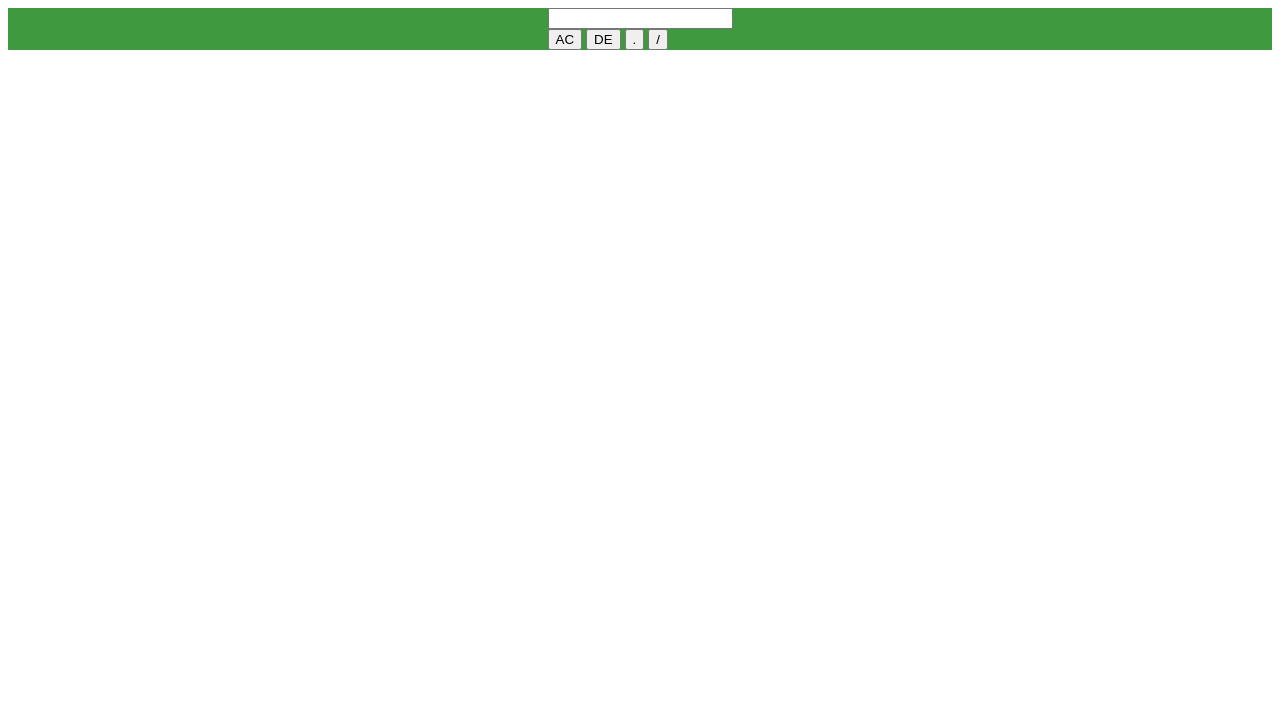
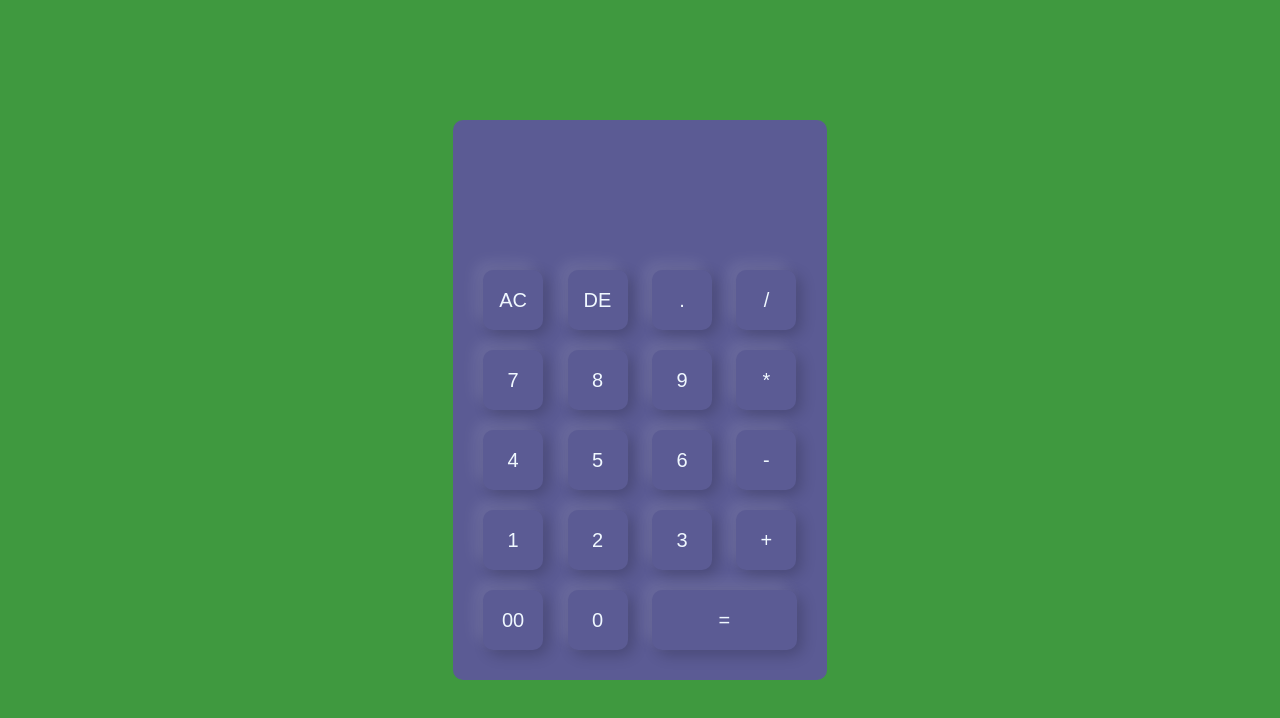
Before and after one commit to Aswathi-Manikandan/calculator, a plain HTML site: page index.html in a window 1280 px wide. Drawn offline with Linux system fonts and the light colour scheme.

Commit message:
done fully

```diff
--- a/index.html
+++ b/index.html
@@ -7,23 +7,48 @@
     <link rel="stylesheet" href="style.css">
 </head>
 <body>
-
-
 <div class="container">
     <div class="calculator">
-        <form>
+        <form name="calc">
+            <div class="display">
+                <input type="text" name="display" readonly>
+            </div>
+
             <div>
-                <input type="text" name="display">
+                <input type="button" value="AC" onclick="calc.display.value=''">
+                <input type="button" value="DE" onclick="calc.display.value=calc.display.value.toString().slice(0,-1)">
+                <input type="button" value="." onclick="calc.display.value+='.'">
+                <input type="button" value="/" onclick="calc.display.value+='/'">
             </div>
-             <div>
-                <input type="button" value="AC">
-                <input type="button" value="DE">
-                <input type="button" value=".">
-                <input type="button" value="/">
-             </div>
+
+            <div>
+                <input type="button" value="7" onclick="calc.display.value+='7'">
+                <input type="button" value="8" onclick="calc.display.value+='8'">
+                <input type="button" value="9" onclick="calc.display.value+='9'">
+                <input type="button" value="*" onclick="calc.display.value+='*'">
+            </div>
+
+            <div>
+                <input type="button" value="4" onclick="calc.display.value+='4'">
+                <input type="button" value="5" onclick="calc.display.value+='5'">
+                <input type="button" value="6" onclick="calc.display.value+='6'">
+                <input type="button" value="-" onclick="calc.display.value+='-'">
+            </div>
+
+            <div>
+                <input type="button" value="1" onclick="calc.display.value+='1'">
+                <input type="button" value="2" onclick="calc.display.value+='2'">
+                <input type="button" value="3" onclick="calc.display.value+='3'">
+                <input type="button" value="+" onclick="calc.display.value+='+'">
+            </div>
+
+            <div>
+                <input type="button" value="00" onclick="calc.display.value+='00'">
+                <input type="button" value="0" onclick="calc.display.value+='0'">
+                <input type="button" value="=" class="equal" onclick="calc.display.value=eval(calc.display.value)">
+            </div>
         </form>
     </div>
 </div>
-
 </body>
 </html>
--- a/style.css
+++ b/style.css
@@ -1,15 +1,53 @@
-*margin{
+* {
     margin: 0;
     padding: 0;
     font-family: sans-serif;
     box-sizing: border-box;
 }
 
-.container{
+.container {
     width: 100%;
-    height: 100%;
+    height: 100vh;
     background: #3f993f;
     display: flex;
     align-items: center;
     justify-content: center;
 }
+
+.calculator {
+    background-color: rgb(91, 91, 148);
+    padding: 20px;
+    border-radius: 10px;
+}
+
+.calculator form input {
+    border: 0;
+    outline: 0;
+    width: 60px;
+    height: 60px;
+    border-radius: 10px;
+    box-shadow: -8px -8px 15px rgba(255, 255, 255, 0.1),
+                5px 5px 15px rgba(0, 0, 0, 0.2);
+    background: transparent;
+    font-size: 20px;
+    color: aliceblue;
+    cursor: pointer;
+    margin: 10px;
+}
+
+form .display {
+    display: flex;
+    justify-content: flex-end;
+    margin: 20px 0;
+}
+
+form .display input {
+    text-align: right;
+    flex: 1;
+    font-size: 45px;
+    box-shadow: none;
+}
+
+form input.equal {
+    width: 145px;
+}
```
